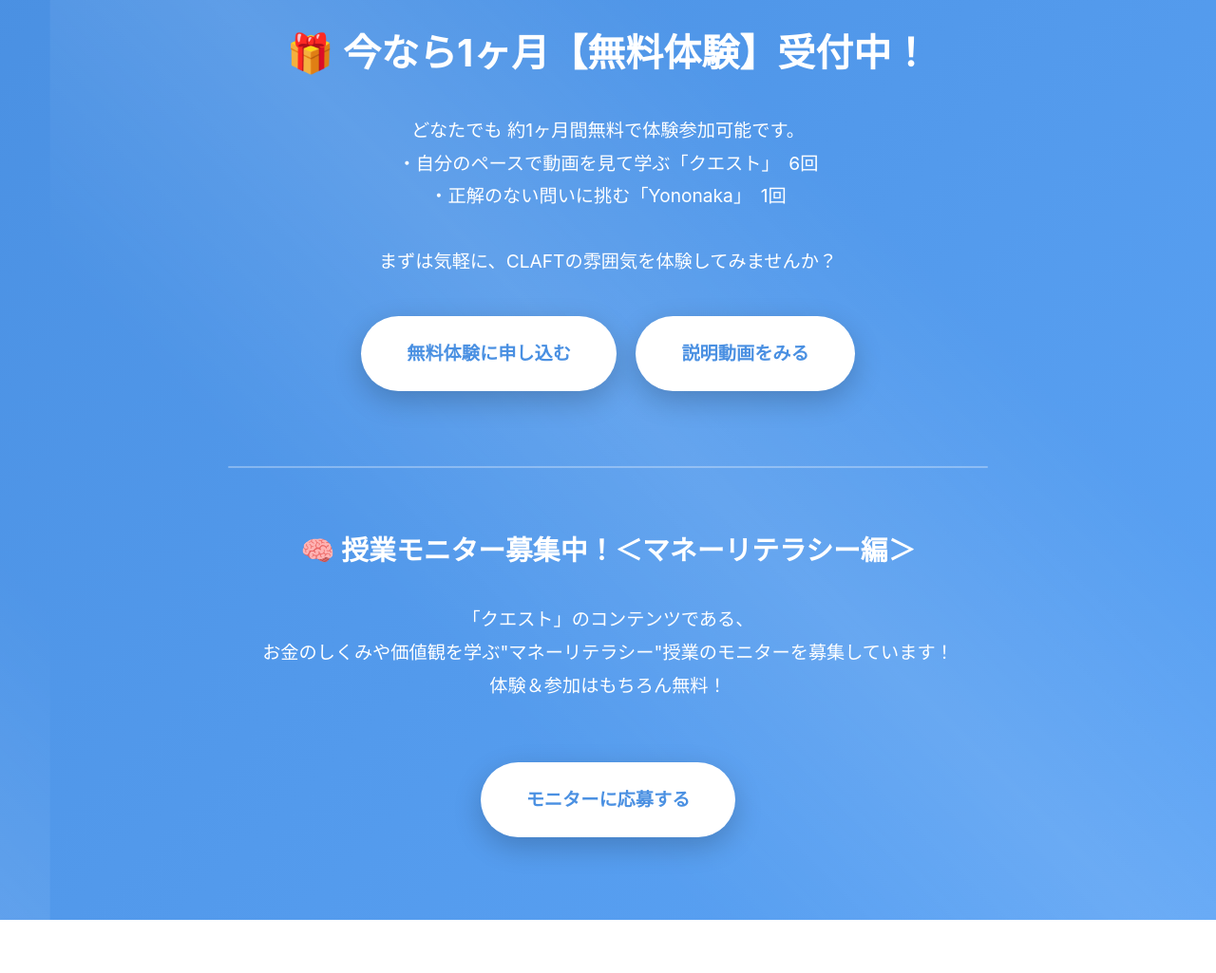
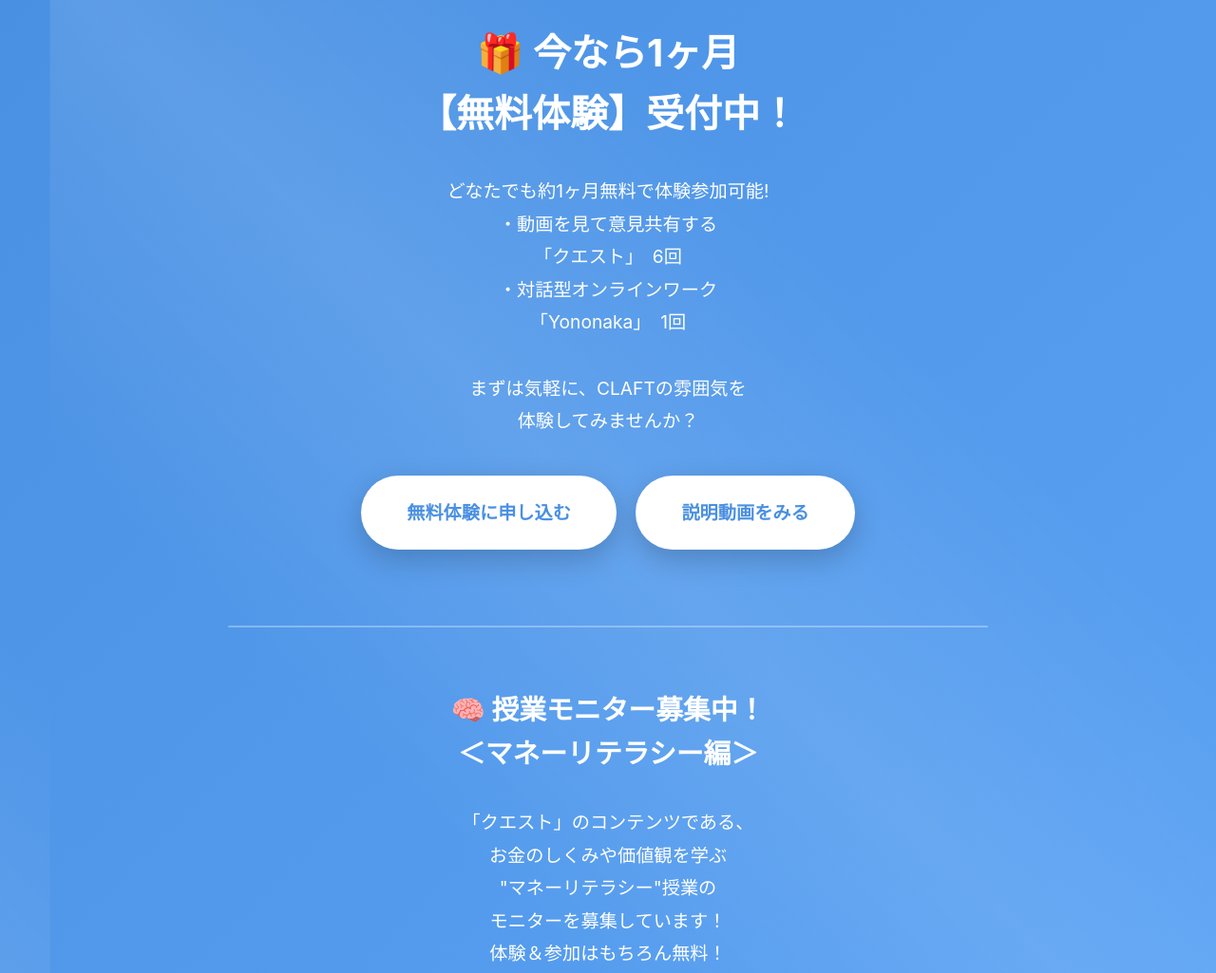
Before and after one commit to keepon1115/claftlp, a plain HTML site: page index.html in a window 1280 px wide. Shown: the part 5960-6985 px from the top of the page at 95% size. Before the commit the page ends 6929 px from the top, so only its background shows below. Drawn offline with Linux system fonts and the light colour scheme.

Commit message:
改行修正

```diff
--- a/index.html
+++ b/index.html
@@ -1037,13 +1037,13 @@
     <!-- 無料体験・モニター募集 -->
     <section class="cta-section" id="cta">
         <div class="cta-content">
-            <h2 class="cta-title">🎁 今なら1ヶ月【無料体験】受付中！</h2>
+            <h2 class="cta-title">🎁 今なら1ヶ月<br>【無料体験】受付中！</h2>
 
             <p style="font-size: 1.2rem; margin-bottom: 2rem; line-height: 1.8;">
-                どなたでも 約1ヶ月間無料で体験参加可能です。<br>
-                ・自分のペースで動画を見て学ぶ「クエスト」　6回<br>
-                ・正解のない問いに挑む「Yononaka」　1回<br><br>
-                まずは気軽に、CLAFTの雰囲気を体験してみませんか？
+                どなたでも約1ヶ月無料で体験参加可能!<br>
+                ・動画を見て意見共有する<br>「クエスト」　6回<br>
+                ・対話型オンラインワーク<br>「Yononaka」　1回<br><br>
+                まずは気軽に、CLAFTの雰囲気を<br>体験してみませんか？
             </p>
 
             <div style="margin: 2rem 0;">
@@ -1053,11 +1053,11 @@
 
             <hr style="border: none; height: 2px; background: rgba(255,255,255,0.3); margin: 4rem 0; border-radius: 1px;">
 
-            <h3 style="font-size: 1.8rem; margin-bottom: 2rem;">🧠 授業モニター募集中！＜マネーリテラシー編＞</h3>
+            <h3 style="font-size: 1.8rem; margin-bottom: 2rem;">🧠 授業モニター募集中！<br>＜マネーリテラシー編＞</h3>
 
             <p style="font-size: 1.2rem; margin-bottom: 2rem; line-height: 1.8;">
                 「クエスト」のコンテンツである、<br>
-                お金のしくみや価値観を学ぶ"マネーリテラシー"授業のモニターを募集しています！<br>
+                お金のしくみや価値観を学ぶ<br>"マネーリテラシー"授業の<br>モニターを募集しています！<br>
                 体験＆参加はもちろん無料！
             </p>
 
```
